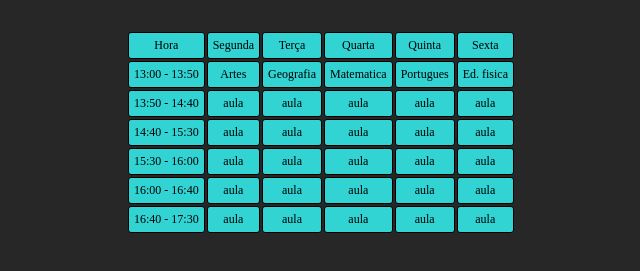
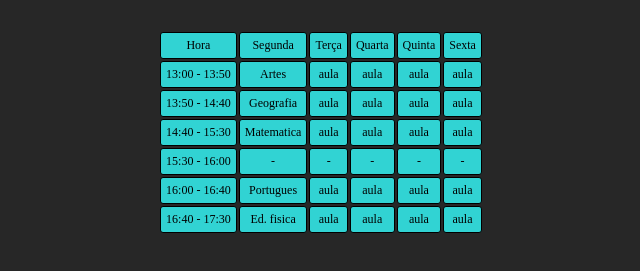
Before and after one commit to 00edu00/17demarco, a plain HTML site: page index.html in a window 1280 px wide. Shown: the part 95-366 px from the top of the page, without its empty margins (327-967 px from the left). Drawn offline with Linux system fonts and the light colour scheme.

Commit message:
Update index.html

```diff
--- a/index.html
+++ b/index.html
@@ -57,14 +57,14 @@
             <tr>
                 <td>13:00 - 13:50</td>
                 <td>Artes</td>
-                <td>Geografia</td>
-                <td>Matematica</td>
-                <td>Portugues</td>
-                <td>Ed. fisica</td>
+                <td>aula</td>
+                <td>aula</td>
+                <td>aula</td>
+                <td>aula</td>
             </tr>
             <tr>
                 <td>13:50 - 14:40</td>
-                <td>aula</td>
+                <td>Geografia</td>
                 <td>aula</td>
                 <td>aula</td>
                 <td>aula</td>
@@ -72,7 +72,7 @@
             </tr>
             <tr>
                 <td>14:40 - 15:30</td>
-                <td>aula</td>
+                <td>Matematica</td>
                 <td>aula</td>
                 <td>aula</td>
                 <td>aula</td>
@@ -80,15 +80,15 @@
             </tr>
             <tr>
                 <td>15:30 - 16:00</td>
-                <td>aula</td>
-                <td>aula</td>
-                <td>aula</td>
-                <td>aula</td>
-                <td>aula</td>
+                <td>-</td>
+                <td>-</td>
+                <td>-</td>
+                <td>-</td>
+                <td>-</td>
             </tr>
             <tr>
                 <td>16:00 - 16:40</td>
-                <td>aula</td>
+                <td>Portugues</td>
                 <td>aula</td>
                 <td>aula</td>
                 <td>aula</td>
@@ -96,7 +96,7 @@
             </tr>
             <tr>
                 <td>16:40 - 17:30</td>
-                <td>aula</td>
+                <td>Ed. fisica</td>
                 <td>aula</td>
                 <td>aula</td>
                 <td>aula</td>
```
